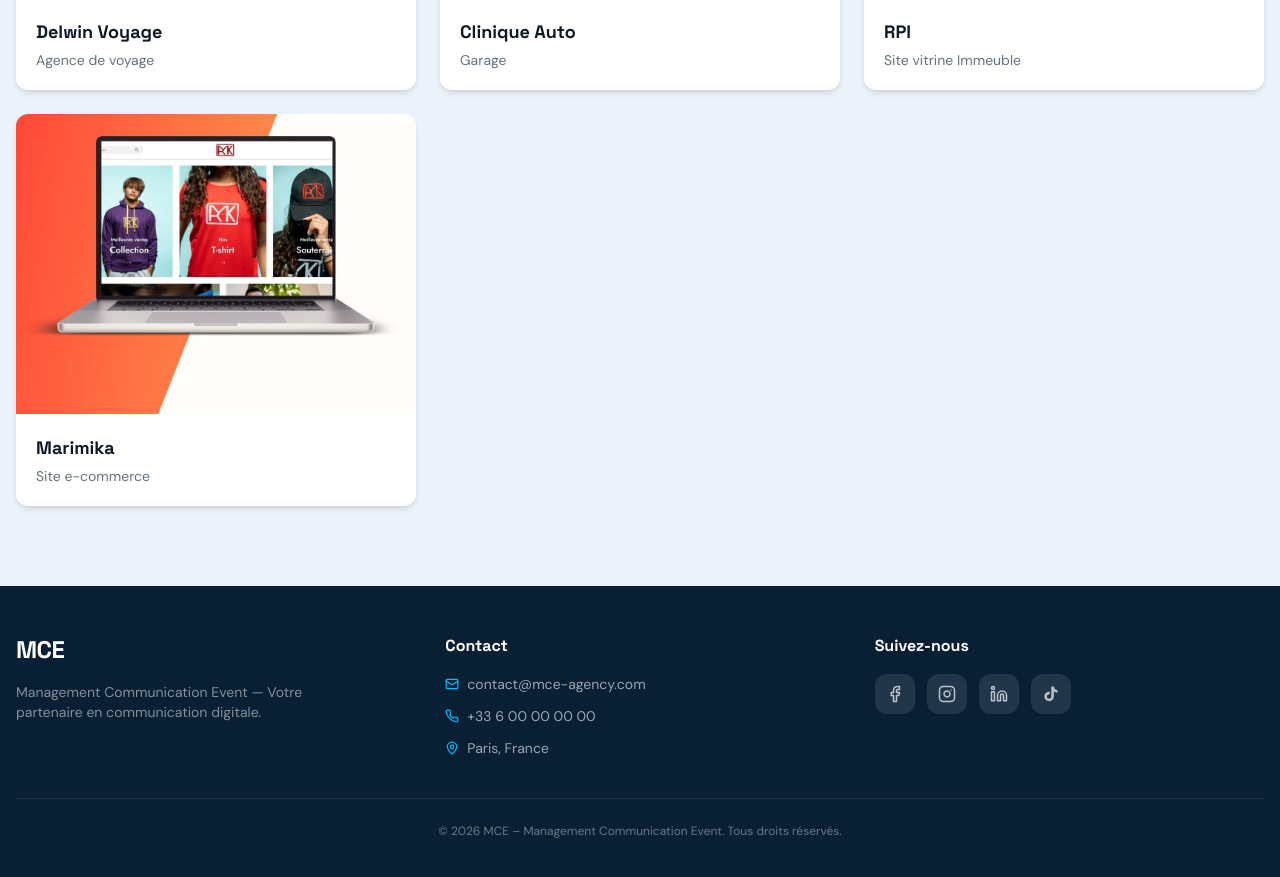
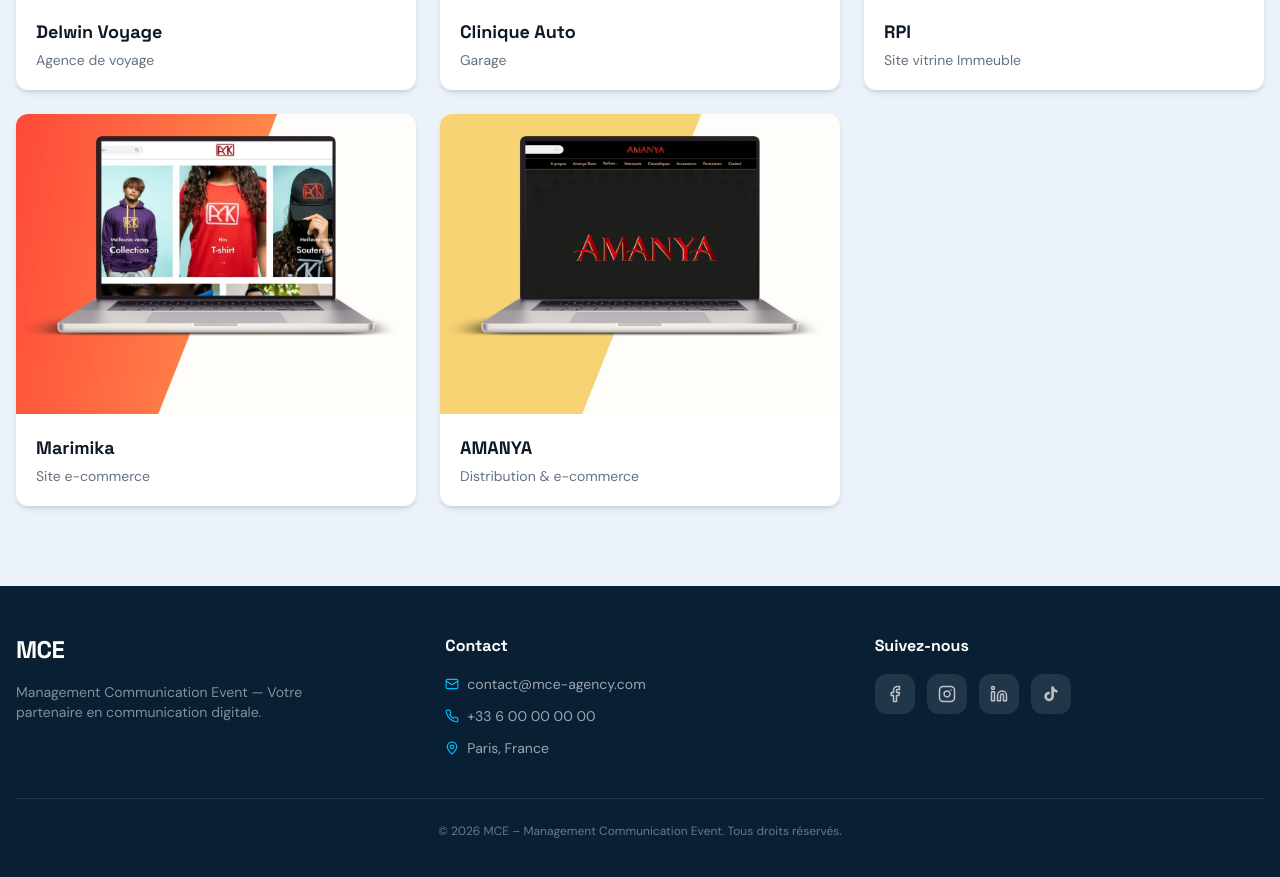
Before and after one commit to MCE-Pro-Agency/Portfolio, a React (Vite) app: page /portfolio/sites in a window 1280 px wide. Shown: the part 1030-1907 px from the top of the page. Built offline with nearby package versions, Linux system fonts and the light colour scheme; the HTML template or start-up script is replaced by a standard one.

Commit message:
Changes
Co-authored-by: birago913-ui <260780419+birago913-ui@users.noreply.github.com>

```diff
--- a/src/data/portfolio.ts
+++ b/src/data/portfolio.ts
@@ -20,6 +20,7 @@ export const sites = [
   { img: site4, name: "Clinique Auto", desc: "Garage", url: "https://lacliniqueauto.com/" },
   { img: site6, name: "RPI", desc: "Site vitrine Immeuble", url: "https://rpi-bardage.com/" },
   { img: site7, name: "Marimika", desc: "Site e-commerce", url: "https://marimika.com/" },
+  { img: site8, name: "AMANYA", desc: "Distribution & e-commerce", url: "https://amanya-distribution.com/" },
 ];
 
 export const logos = [
```
